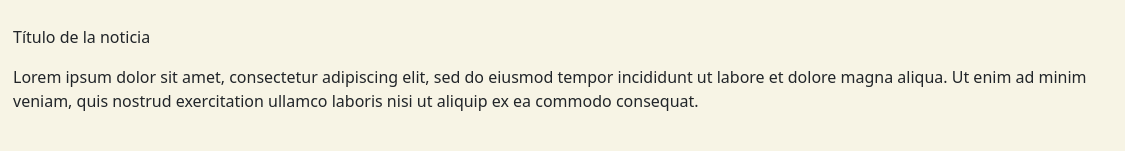
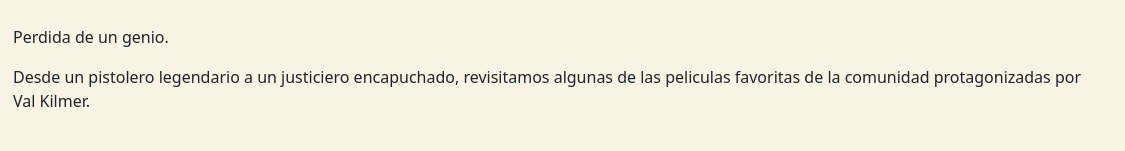
Before and after one commit to facundo-dondan/EntregaFinalFlixtime, a website: page index.html in a window 1280 px wide. Shown: the part 420-571 px from the top of the page, 155-1280 px from the left. Drawn offline with nearby package versions, Linux system fonts and the light colour scheme.

Commit message:
noticia en inicio modificada

```diff
--- a/index.html
+++ b/index.html
@@ -152,12 +152,11 @@
             alt="News"
             class="news"
           />
-          <p>Título de la noticia</p>
+          <p>Perdida de un genio.</p>
           <p>
-            Lorem ipsum dolor sit amet, consectetur adipiscing elit, sed do
-            eiusmod tempor incididunt ut labore et dolore magna aliqua. Ut enim
-            ad minim veniam, quis nostrud exercitation ullamco laboris nisi ut
-            aliquip ex ea commodo consequat.
+            Desde un pistolero legendario a un justiciero encapuchado,
+            revisitamos algunas de las peliculas favoritas de la comunidad
+            protagonizadas por Val Kilmer.
           </p>
         </div>
       </aside>
```
